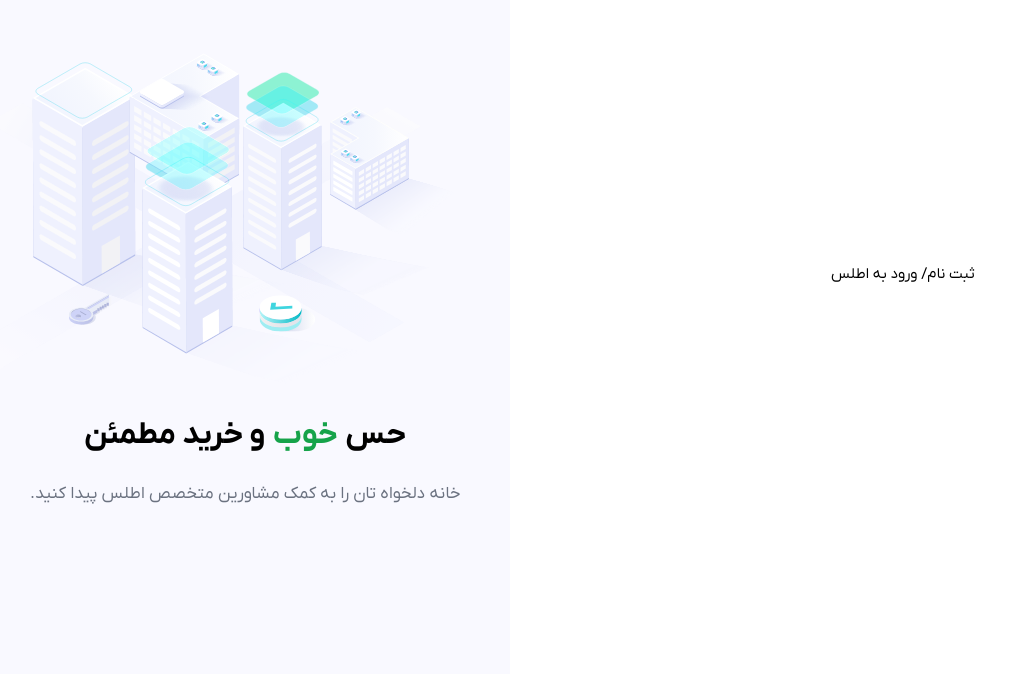
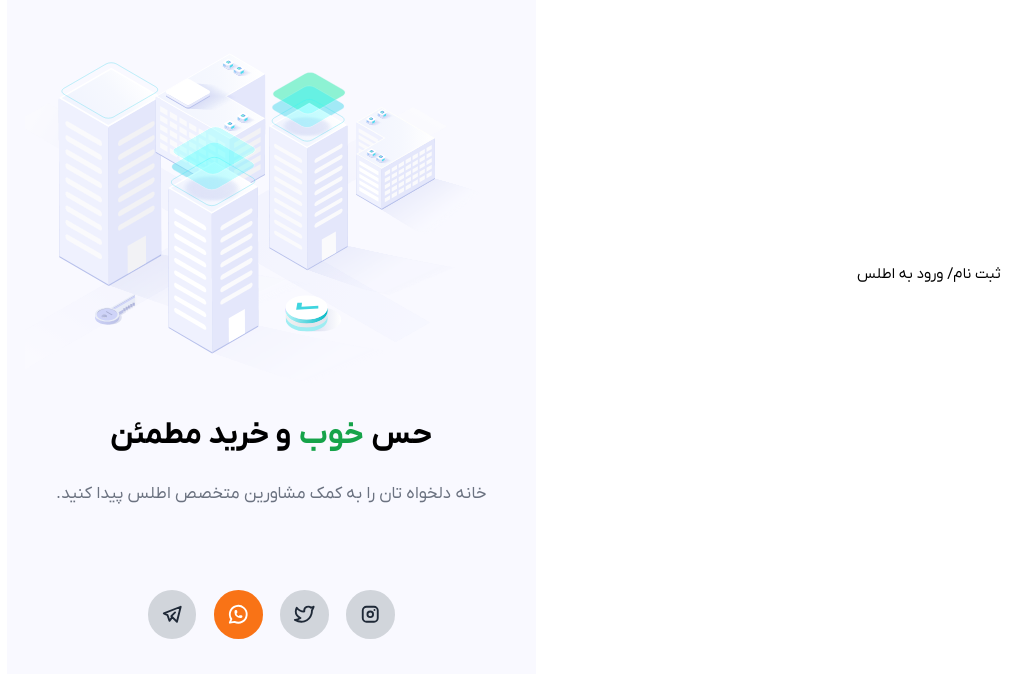
Before and after one commit to amirmahdizare/atlas, a Next.js app: page /login in a window 1280 px wide. Shown: the part 126-800 px from the top of the page, without its empty margins (168-1200 px from the left). Built offline with nearby package versions, Linux system fonts and the light colour scheme.

Commit message:
Add Social Media Links

```diff
--- a/app/(general)/login/components/SideBox.tsx
+++ b/app/(general)/login/components/SideBox.tsx
@@ -1,10 +1,21 @@
-import React from 'react'
+import React, { ReactNode } from 'react'
 import loginPhoto from 'images/loginPhoto.svg'
 import Image from 'next/image'
+import Link from 'next/link'
+import { IconArrowLeft , IconBrandInstagram , IconBrandTwitter , IconBrandWhatsapp ,IconBrandTelegram } from '@tabler/icons-react'
+
+const SocialMediaButton = ({ icon :Icon, link, type }: { icon: typeof IconArrowLeft, link: string, type: 'colored' | 'normal' }) => {
+
+    const appendClassName = type == 'colored' ? 'bg-orange-500 text-white' : 'bg-gray-300 text-gray-800'
+    return <Link href={link} className={`rounded-circle p-1.5 aspect-square ${appendClassName}`
+    }>
+        <Icon width={22.5} height={22.5}/>
+    </Link>
+}
 
 export const SideBox = () => {
     return (
-        <div className='col-span-7 lg:col-span-3 bg-[#F9F9FF] p-2 h-full flex items-center justify-center flex-col gap-4'>
+        <div className='col-span-7 lg:col-span-3 bg-[#F9F9FF] p-2 h-full flex items-center justify-center flex-col gap-4 relative'>
             <Image src={loginPhoto} alt='تصویر ورود به اطلس' />
             <span className='text-h2-bolder'>حس
                 &nbsp;
@@ -14,6 +25,15 @@ export const SideBox = () => {
             </span>
             <span className='text-h6-normal text-gray-500'>خانه دلخواه تان را به کمک مشاورین متخصص اطلس پیدا کنید.</span>
 
+
+            <div className='flex flex-row gap-2 items-center lg:absolute bottom-4'>
+                <SocialMediaButton icon={IconBrandInstagram} link='www.google.com' type='normal' />
+                <SocialMediaButton icon={IconBrandTwitter} link='www.twitter.com' type='normal' />
+                <SocialMediaButton icon={IconBrandWhatsapp} link='www.whatsapp' type='colored' />
+                <SocialMediaButton icon={IconBrandTelegram} link='www.telegram' type='normal' />
+
+
+            </div>
         </div>
     )
 }
--- a/tailwind.config.ts
+++ b/tailwind.config.ts
@@ -51,6 +51,9 @@ const config: Config = {
         //   ]
 
 
+      },
+      borderRadius:{
+        'circle':'50%'
       }
     },
   },
```
